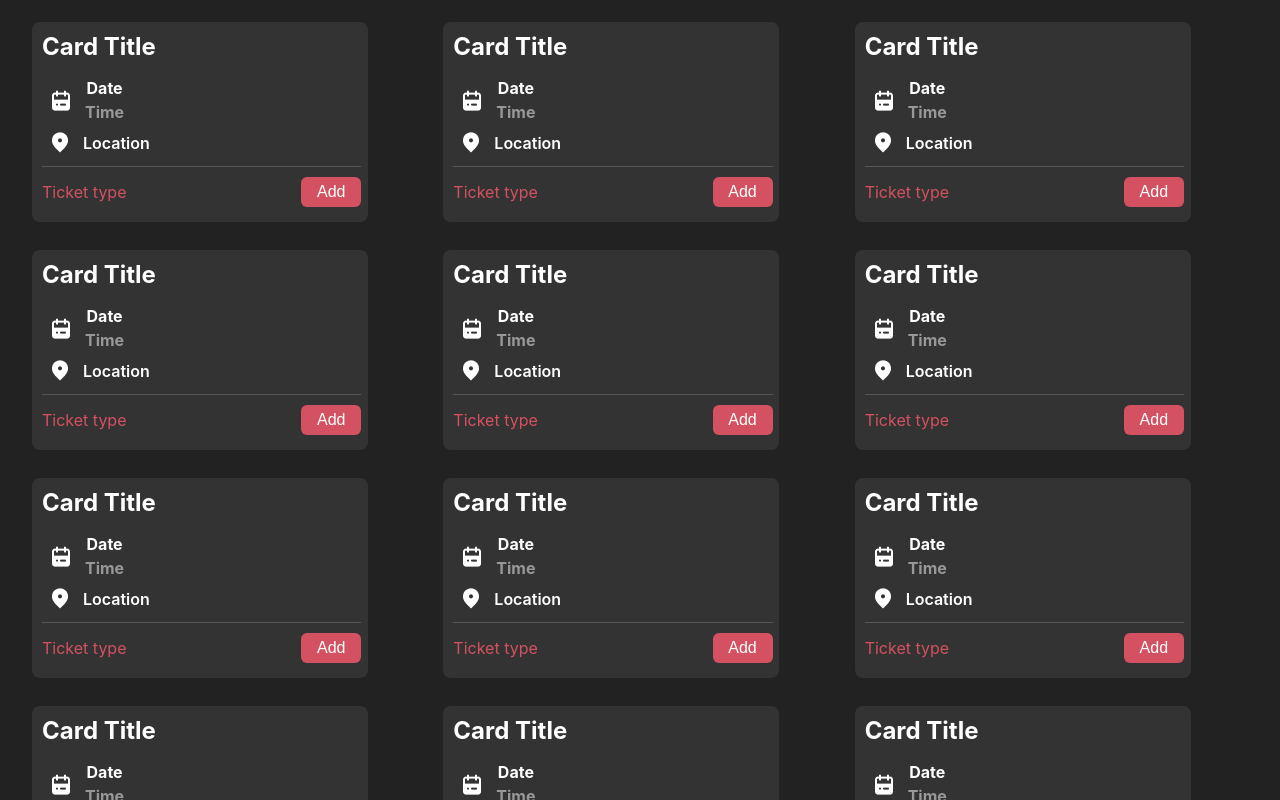
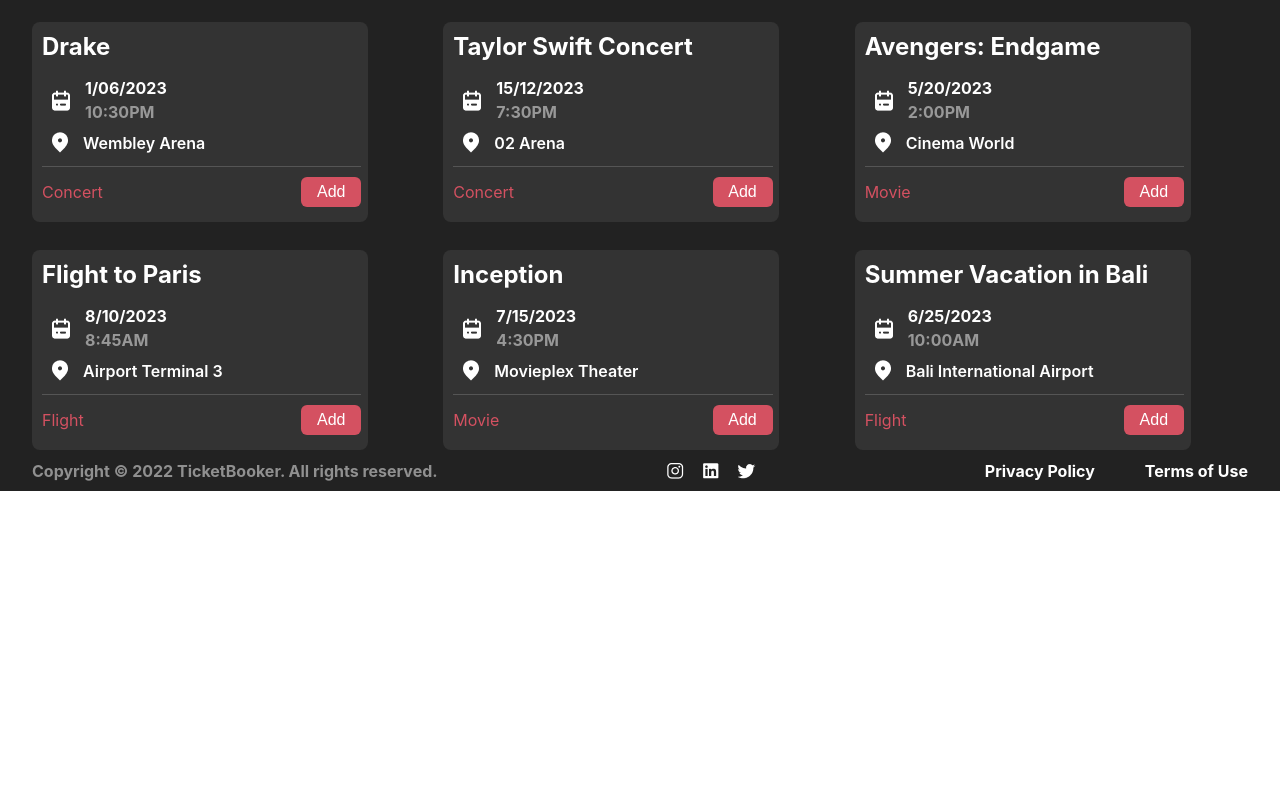
Before and after one commit to kylecalbert/ticket-booker, a React (Create React App) app: page / in a window 1280 px wide. Shown: the part 340-1140 px from the top of the page. After the commit the page ends 831 px from the top, so only its background shows below. Built offline with nearby package versions, Linux system fonts and the light colour scheme; data requests are answered from the project's data file.

Commit message:
set up json server

```diff
--- /dev/null
+++ b/db.json
@@ -0,0 +1,52 @@
+{
+  "Tickets": [
+    {
+      "id": 2,
+      "title": "Drake",
+      "time": "10:30PM",
+      "date": "1/06/2023",
+      "location": "Wembley Arena",
+      "ticketType": "Concert"
+    },
+    {
+      "id": 2,
+      "title": "Taylor Swift Concert",
+      "time": "7:30PM",
+      "date": "15/12/2023",
+      "location": "02 Arena",
+      "ticketType": "Concert"
+    },
+    {
+      "id": 3,
+      "title": "Avengers: Endgame",
+      "time": "2:00PM",
+      "date": "5/20/2023",
+      "location": "Cinema World",
+      "ticketType": "Movie"
+    },
+    {
+      "id": 4,
+      "title": "Flight to Paris",
+      "time": "8:45AM",
+      "date": "8/10/2023",
+      "location": "Airport Terminal 3",
+      "ticketType": "Flight"
+    },
+    {
+      "id": 5,
+      "title": "Inception",
+      "time": "4:30PM",
+      "date": "7/15/2023",
+      "location": "Movieplex Theater",
+      "ticketType": "Movie"
+    },
+    {
+      "id": 6,
+      "title": "Summer Vacation in Bali",
+      "time": "10:00AM",
+      "date": "6/25/2023",
+      "location": "Bali International Airport",
+      "ticketType": "Flight"
+    }
+  ]
+}
--- a/package.json
+++ b/package.json
@@ -9,6 +9,7 @@
     "@fortawesome/free-solid-svg-icons": "^6.4.2",
     "@fortawesome/react-fontawesome": "^0.2.0",
     "@testing-library/user-event": "^13.5.0",
+    "axios": "^1.5.0",
     "font-awesome": "^4.7.0",
     "react": "^18.2.0",
     "react-dom": "^18.2.0",
--- a/src/components/Content/Card.js
+++ b/src/components/Content/Card.js
@@ -20,7 +20,7 @@
 import { fontSizes, fontWeight } from '../Fonts/Fonts';
 //create constant for resued sizes
 
-export const Card = () => {
+export const Card = ({ data }) => {
   return (
     <CardContainer>
       <CardDetails>
@@ -29,7 +29,7 @@
           margin={'0 0 17px 0'}
           color={darkModeColors.textPrimary}
         >
-          Card Title
+          {data.title}
         </Text>
         <TopDetailsContainer>
           <Image src={CalendarDark} />
@@ -39,7 +39,7 @@
               size={fontSizes.small}
               color={darkModeColors.textPrimary}
             >
-              Date
+              {data.date}
             </Text>
             <Text
               fontWeight={fontSizes.SemiBold}
@@ -47,7 +47,7 @@
               size={fontSizes.small}
               color={darkModeColors.textSecondary}
             >
-              Time
+              {data.time}
             </Text>
           </DateTimeContainer>
         </TopDetailsContainer>
@@ -60,24 +60,24 @@
             margin={'0 0 0 5px'}
             color={darkModeColors.primary}
           >
-            Location
+            {data.location}
           </Text>
         </BottomDetailsContainer>
       </CardDetails>
 
       <Footer
-        borderTop={`1px solid ${darkModeColors.borders}`}
+        bordertop={`1px solid ${darkModeColors.borders}`}
         margin={'0 0 4px 10px'}
         padding={'10px 0 10px 0 '}
         height={'35px'}
-        flexDirection={'row'}
+        flexdirection={'row'}
       >
         <Text
           color={darkModeColors.accent}
           size={fontSizes.small}
           fontWeight={fontWeight.normal}
         >
-          Ticket type
+          {data.ticketType}
         </Text>
         <AddButtonContainer>Add</AddButtonContainer>
       </Footer>
--- a/src/components/Content/Card.styles.js
+++ b/src/components/Content/Card.styles.js
@@ -66,7 +66,7 @@
 export const DateTimeContainer = styled.div`
   display: flex;
   flex-direction: column;
-  align-items: center;
+  justify-content: start;
   justify-content: center;
   margin-left: 5px;
 `;
--- a/src/components/Content/Content.js
+++ b/src/components/Content/Content.js
@@ -1,27 +1,24 @@
-import React from 'react';
+import React, { useEffect } from 'react';
 import { ContentContainer, CardContainer } from './Content.style';
 import { Card } from './Card';
+import { useState } from 'react';
 export const Content = () => {
+  const [tickets, setTickets] = useState([]);
+
+  useEffect(() => {
+    fetch('http://localhost:3001/Tickets')
+      .then((response) => response.json())
+      .then((data) => setTickets(data))
+      .catch((error) => console.error('Error fetching data:', error));
+  }, []);
+
+  console.log(tickets);
   return (
     <ContentContainer>
       <CardContainer>
-        <Card />
-        <Card />
-        <Card />
-        <Card />
-        <Card />
-        <Card />
-        <Card />
-        <Card />
-        <Card />
-        <Card />
-        <Card />
-        <Card />
-        <Card />
-        <Card />
-        <Card />
-        <Card />
-        <Card />
+        {tickets.map((ticket) => (
+          <Card id={ticket.id} data={ticket} />
+        ))}
       </CardContainer>
     </ContentContainer>
   );
--- a/src/components/Footer/Footer.js
+++ b/src/components/Footer/Footer.js
@@ -10,15 +10,14 @@
   align-items: center;
   margin: ${(props) => props.margin || '0px'};
   /* background-color: red; */
-  border-top: ${(props) => props.borderTop || '0px'};
+  border-top: ${(props) => props.bordertop || '0px'};
   padding: ${(props) => props.padding || '0px'};
   margin-top: auto;
 
   @media (max-width: ${minWidth}) {
     display: flex;
-    flex-direction: ${(props) => props.flexDirection || 'column'};
-    /* flex-direction: column; */
-    /* height: 200px; */
+    flex-direction: ${(props) => props.flexdirection || 'column'};
+
     height: ${(props) => props.height || '200px'};
 
     justify-content: space-between;
--- a/src/components/Navbar/Navbar.js
+++ b/src/components/Navbar/Navbar.js
@@ -23,7 +23,7 @@
 export const Navbar = () => {
   const [extendNavbar, setExtendNavbar] = useState(false);
   return (
-    <NavbarContainer extendNavbar={extendNavbar}>
+    <NavbarContainer extendnavbar={extendNavbar}>
       <NavbarInnerContainer>
         <LeftContainer>
           <MenuIconContainer
--- a/src/components/Navbar/Navbar.style.js
+++ b/src/components/Navbar/Navbar.style.js
@@ -7,7 +7,7 @@
   width: 95%;
   height: 80px;
   background-color: ${darkModeColors.background};
-  height: ${(props) => (props.extendNavbar ? '400px' : '80px')};
+  height: ${(props) => (props.extendnavbar ? '400px' : '80px')};
   display: flex;
   flex-direction: column;
   border-bottom: 1px solid ${darkModeColors.borders};
```
Also changed, not shown: db-1695377506225.json (added, +18 -0 lines), 1 other file (tests, documents, lock files or other folders).
